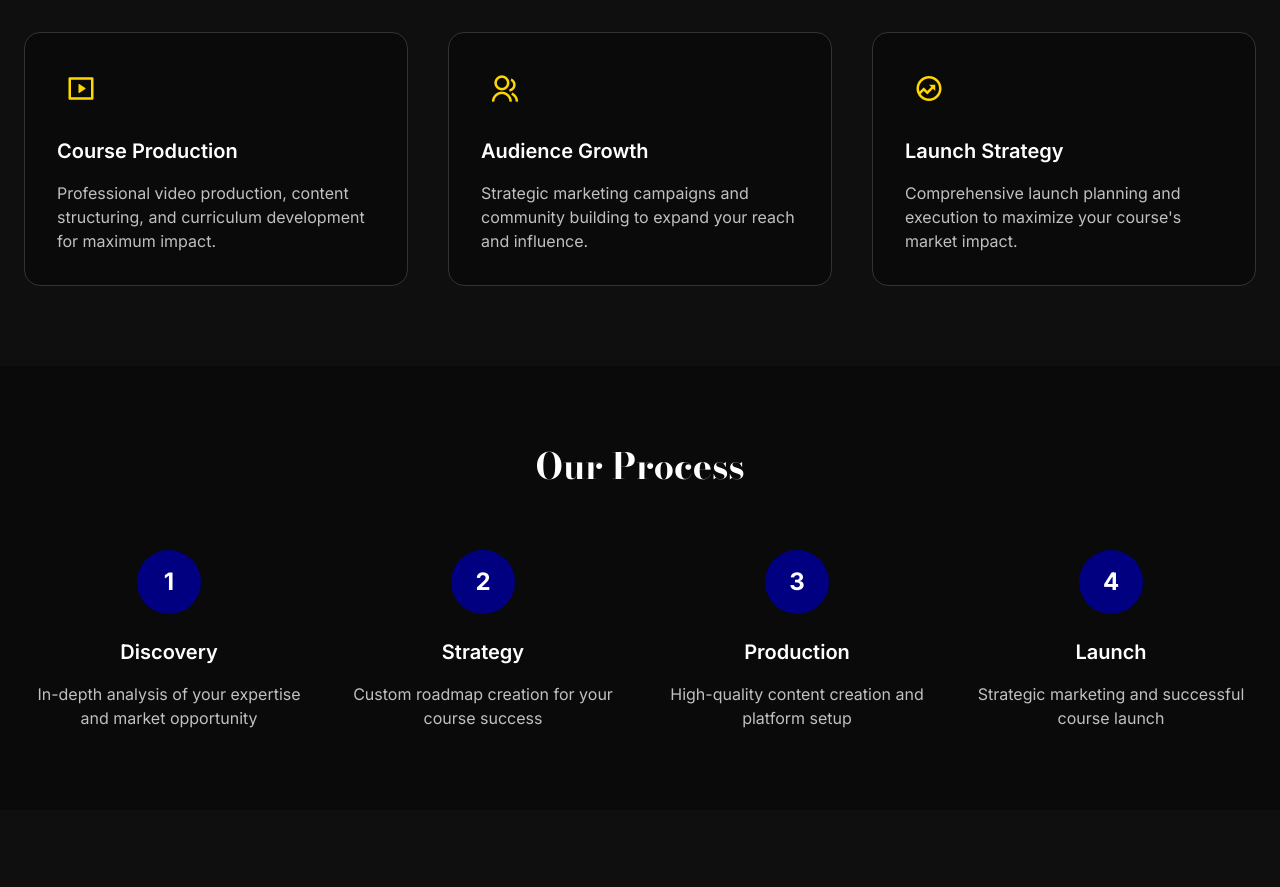
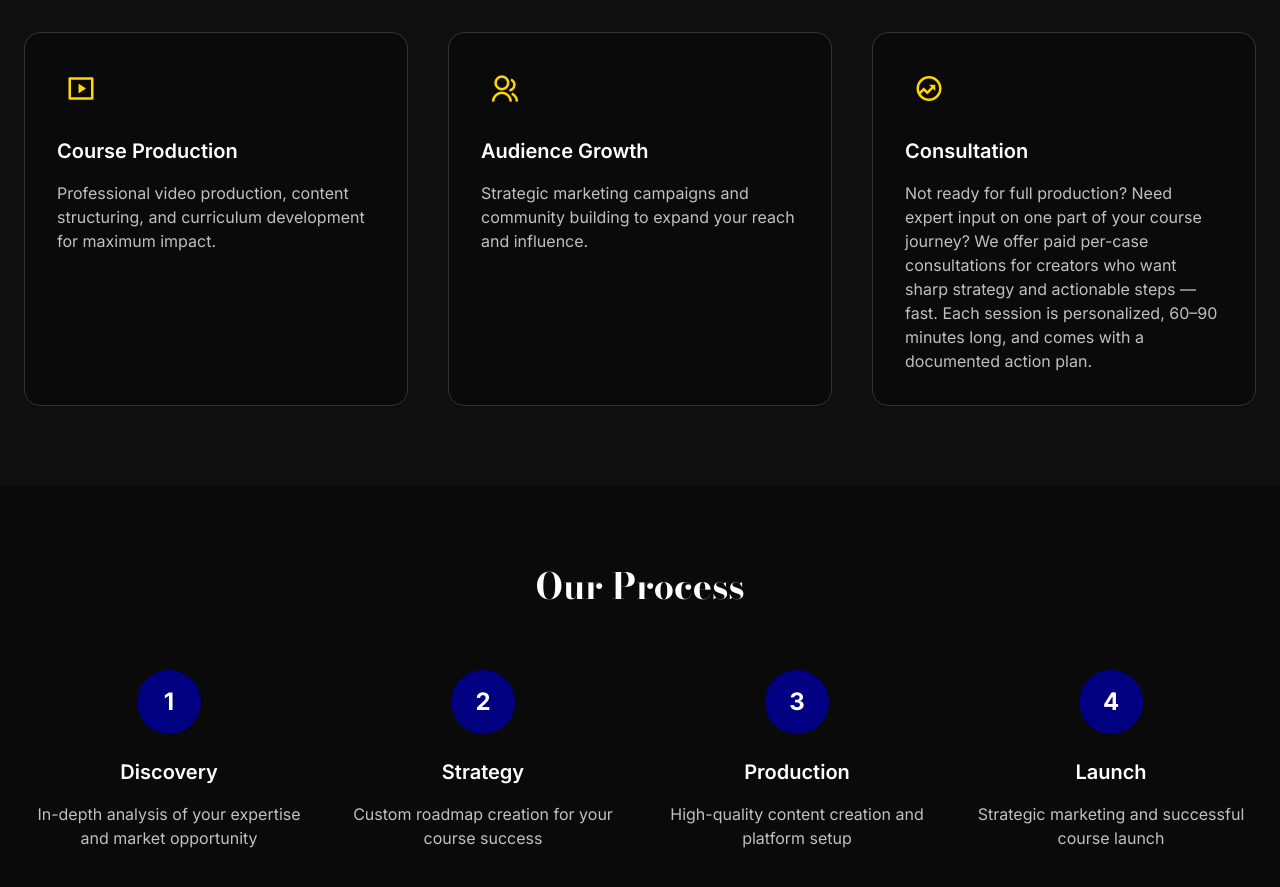
Before and after one commit to yaniis-archives/Syndicate-Media, a plain HTML site: page index.html in a window 1280 px wide. Shown: the part 840-1727 px from the top of the page. Drawn offline with nearby package versions, Linux system fonts and the light colour scheme.

Commit message:
Update index.html

```diff
--- a/index.html
+++ b/index.html
@@ -105,8 +105,8 @@ display: flex;
 <div class="w-12 h-12 flex items-center justify-center mb-6">
 <i class="ri-funds-line text-[#FFD700] text-3xl"></i>
 </div>
-<h4 class="text-xl font-semibold mb-4">Launch Strategy</h4>
-<p class="text-[#C0C0C0]">Comprehensive launch planning and execution to maximize your course's market impact.</p>
+<h4 class="text-xl font-semibold mb-4">Consultation</h4>
+<p class="text-[#C0C0C0]">Not ready for full production? Need expert input on one part of your course journey? We offer paid per-case consultations for creators who want sharp strategy and actionable steps — fast. Each session is personalized, 60–90 minutes long, and comes with a documented action plan.</p>
 </div>
 </div>
 </div>
```
